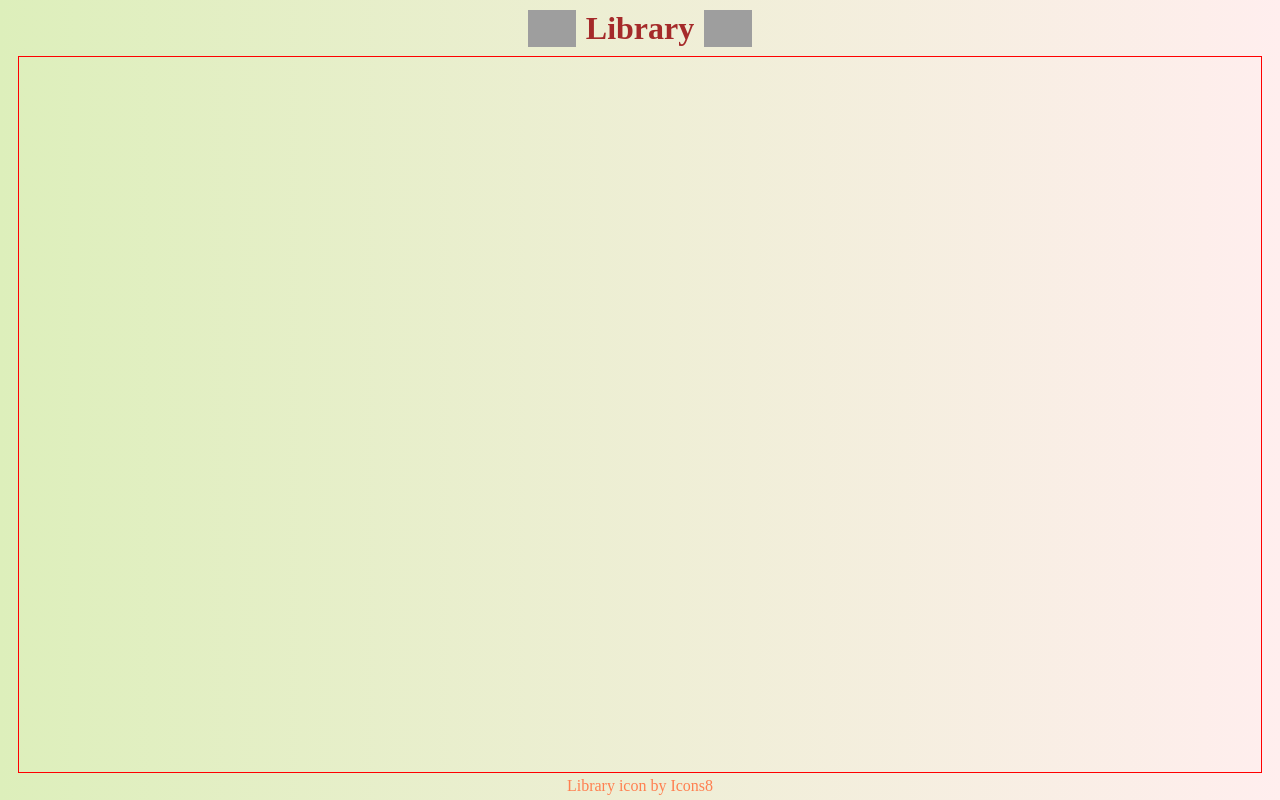
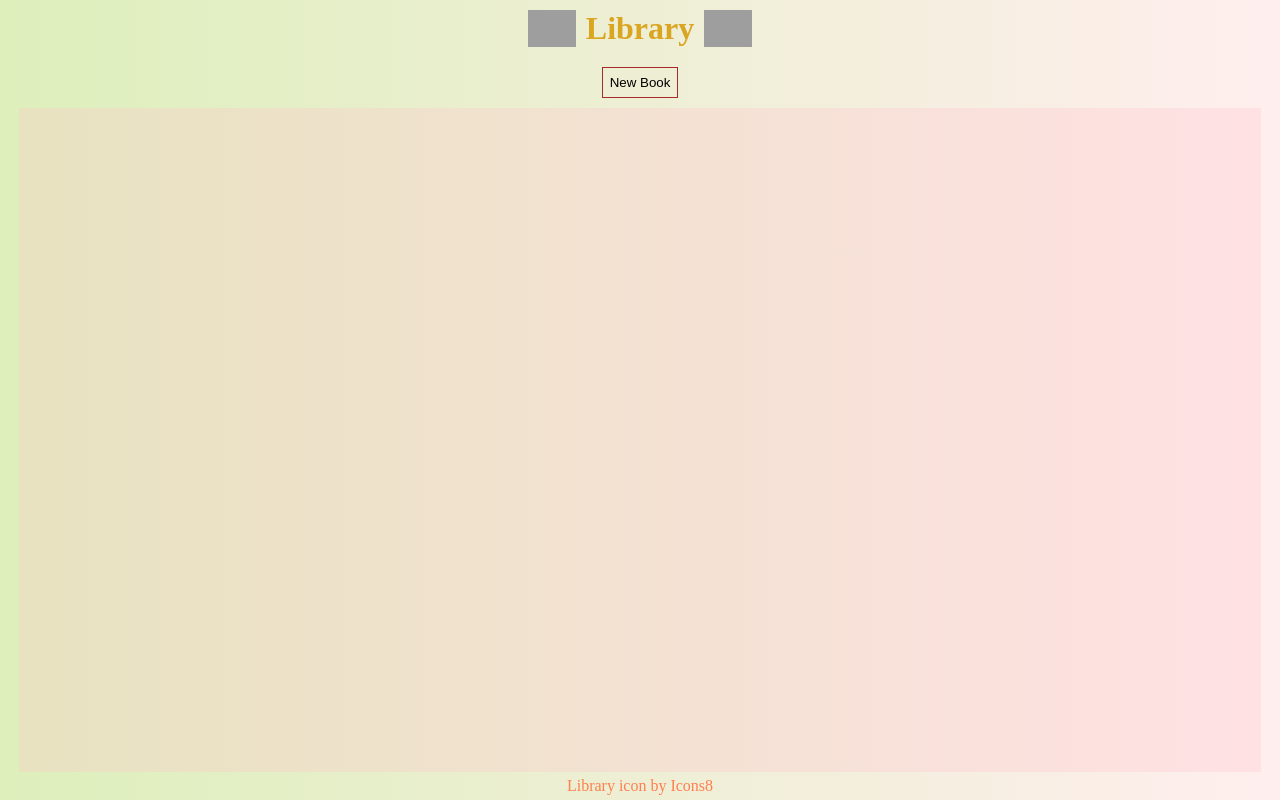
Before and after one commit to TruePadawan/Library, a plain HTML site: page index.html in a window 1280 px wide. Drawn offline with Linux system fonts and the light colour scheme; grey boxes are pictures that could not be loaded.

Commit message:
Improve layout and styling

```diff
--- a/index.html
+++ b/index.html
@@ -19,7 +19,8 @@
 
     <main>
         <div class="container">
-
+            <button class="new-book-btn">New Book</button>
+            <div class="bk-container"></div>
         </div>
     </main>
 
--- a/styles.css
+++ b/styles.css
@@ -28,7 +28,7 @@ h1 {
     gap: 10px;
     justify-content: center;
     margin: 10px;
-    color: brown;
+    color: goldenrod;
 }
 
 h1 img {
@@ -36,19 +36,40 @@ h1 img {
 }
 
 main {
-    outline: 1px solid red;
     align-self: center;
     flex-grow: 1;
     width: 100%;
     max-width: 97%;
 }
 
+footer {
+    padding: 5px;
+    text-align: center;
+}
+
 .container {
+    display: flex;
+    flex-direction: column;
     height: 100%;
 }
 
-footer {
+.new-book-btn {
+    align-self: center;
+    margin: 10px;
+    padding: 7px;
+    border: 1px solid brown;
+    background-color: transparent;
+}
 
-    padding: 5px;
-    text-align: center;
+.new-book-btn:hover {
+    background-color: rgba(255, 127, 80, 0.712);
 }
+
+.new-book-btn:active {
+    background-color: coral;
+}
+
+.bk-container {
+    background-color: rgba(255, 192, 203, 0.288);
+    height: 100%;
+}
```
